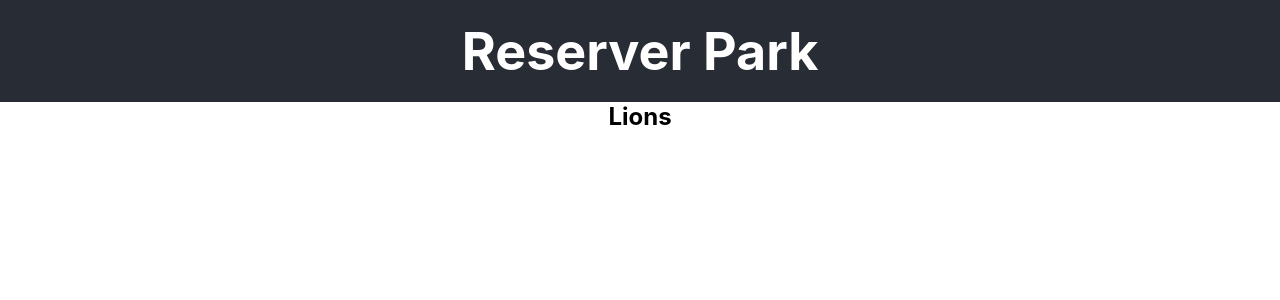
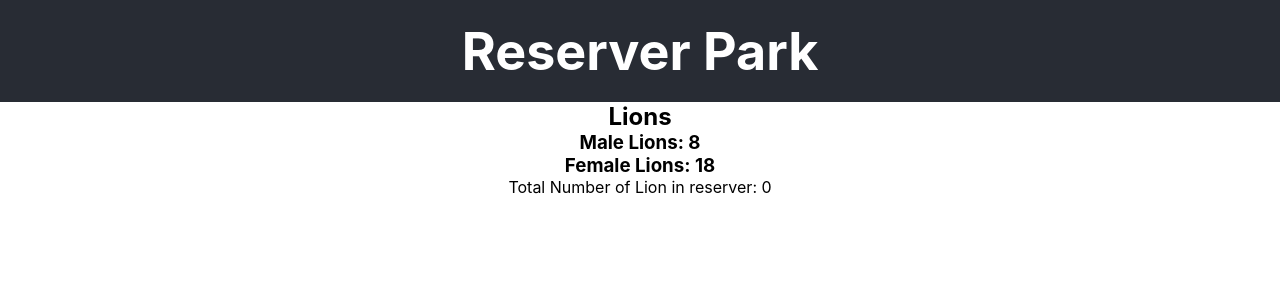
Before and after one commit to skosana721/Moral-Activities, a React (Create React App) app in the folder reserve-park/: page / in a window 1280 px wide. Shown: the top 300 px of the page. Built offline with nearby package versions, Linux system fonts and the light colour scheme.

Commit message:
used useSelector to display the number of male lions and female lions and also the total of lion from redux store but total of lions is initial zero

```diff
--- a/reserve-park/src/component/Lions.js
+++ b/reserve-park/src/component/Lions.js
@@ -2,9 +2,14 @@ import React from "react";
 import { useSelector, useDispatch } from "react-redux";
 
 function Lions() {
+  const lion = useSelector((state) => state.lion);
+
   return (
     <div>
       <h2>Lions</h2>
+      <h3>Male Lions: {lion.maleLions}</h3>
+      <h3>Female Lions: {lion.femaleLions}</h3>
+      <p>Total Number of Lion in reserver: {lion.totalLions}</p>
     </div>
   );
 }
```
